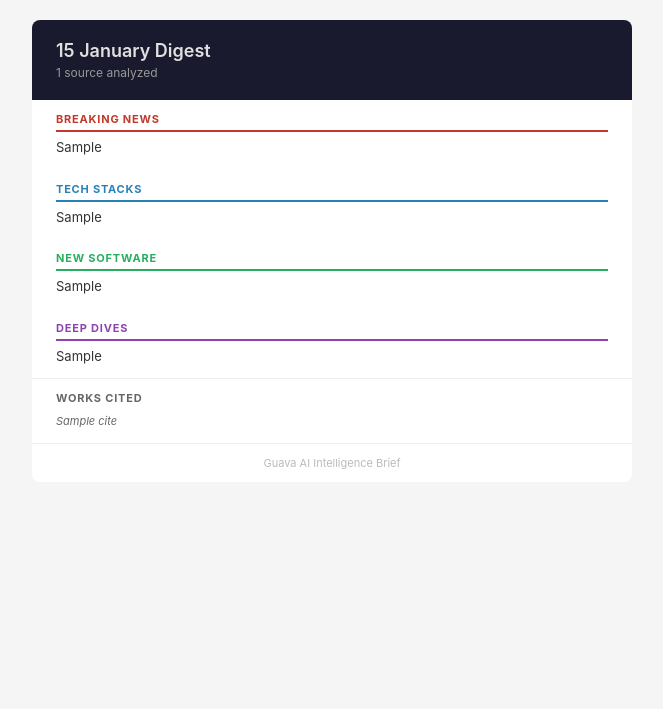
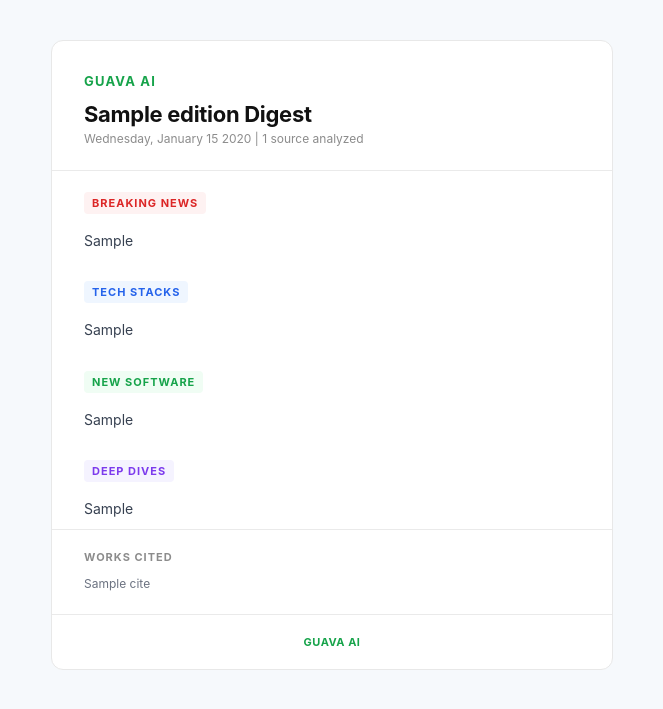
Before and after one commit to Sebastian-O-Rodriguez/Tech-Email-Digest-Automation, a Python web app: template src/email_ingester/templates/digest.html.j2 in a window 1280 px wide. Shown: the top 709 px of the page, without its empty margins (308-971 px from the left). Run offline with Jinja, Linux system fonts and the light colour scheme; the template is opened without the code that fills it: most values are stand-ins (such as "Sample title", 1, 10 or a date in 2020).

Commit message:
feat: Mon-Fri 9:30/12:30 schedule, AM/PM editions, Guava AI branding
- Schedule: 9:30 AM and 12:30 PM ET, weekdays only
- Subject: "AM Digest, Wed 25 Mar" / "PM Digest, Wed 25 Mar"
- Template: clean react-email-inspired design with Guava AI brand
- DST guard updated for half-hour times with 5-min drift window
- Green brand color (#16a34a), pill-style section labels

Co-Authored-By: Claude Opus 4.6 (1M context) <noreply@anthropic.com>

```diff
--- a/src/email_ingester/digest.py
+++ b/src/email_ingester/digest.py
@@ -47,7 +47,8 @@ def generate_digest(
         ],
     )
 
-    html = template.render(digest=digest, citations=citations)
+    edition = "AM" if digest.generated_at.hour < 16 else "PM"
+    html = template.render(digest=digest, citations=citations, edition=edition)
 
     return DigestOutput(
         generated_at=digest.generated_at,
--- a/src/email_ingester/sender.py
+++ b/src/email_ingester/sender.py
@@ -36,8 +36,10 @@ def send_digest(config: Config, token: str, digest: DigestOutput) -> None:
         "Content-Type": "application/json",
     }
 
-    date_str = digest.generated_at.strftime("%d %B Digest")
-    subject = date_str
+    # AM edition runs ~9:30 ET (13:30-14:30 UTC), PM runs ~12:30 ET (16:30-17:30 UTC)
+    edition = "AM" if digest.generated_at.hour < 16 else "PM"
+    day_str = digest.generated_at.strftime("%a %d %b")
+    subject = f"{edition} Digest, {day_str}"
 
     payload = {
         "message": {
--- a/src/email_ingester/templates/digest.html.j2
+++ b/src/email_ingester/templates/digest.html.j2
@@ -1,33 +1,46 @@
 <!DOCTYPE html>
-<html>
+<html lang="en">
 <head>
 <meta charset="utf-8">
+<meta name="viewport" content="width=device-width, initial-scale=1.0">
+<title>Guava AI Digest</title>
 <style>
-  body { font-family: -apple-system, BlinkMacSystemFont, 'Segoe UI', sans-serif; margin: 0; padding: 20px; background: #f5f5f5; color: #1a1a1a; }
-  .container { max-width: 600px; margin: 0 auto; background: #fff; border-radius: 8px; overflow: hidden; }
-  .header { background: #1a1a2e; color: #e0e0e0; padding: 20px 24px; }
-  .header h1 { margin: 0 0 4px 0; font-size: 18px; font-weight: 600; }
-  .header .meta { font-size: 12px; color: #999; }
-  .section { padding: 12px 24px 4px 24px; }
-  .section-label { font-size: 11px; font-weight: 700; text-transform: uppercase; letter-spacing: 0.8px; margin: 0 0 6px 0; padding-bottom: 4px; border-bottom: 2px solid; }
-  .breaking .section-label { color: #c0392b; border-color: #c0392b; }
-  .stacks .section-label { color: #2980b9; border-color: #2980b9; }
-  .software .section-label { color: #27ae60; border-color: #27ae60; }
-  .dives .section-label { color: #8e44ad; border-color: #8e44ad; }
-  .section-body { font-size: 13px; line-height: 1.5; color: #333; margin: 0 0 8px 0; }
-  .citations { padding: 12px 24px; border-top: 1px solid #eee; }
-  .citations-label { font-size: 11px; font-weight: 700; text-transform: uppercase; letter-spacing: 0.8px; color: #666; margin: 0 0 8px 0; }
+  body { font-family: -apple-system, BlinkMacSystemFont, 'Segoe UI', Roboto, 'Helvetica Neue', Arial, sans-serif; margin: 0; padding: 0; background: #f6f9fc; color: #1a1a1a; -webkit-font-smoothing: antialiased; }
+  .wrapper { padding: 40px 20px; }
+  .container { max-width: 560px; margin: 0 auto; background: #ffffff; border-radius: 12px; border: 1px solid #e8e8e8; overflow: hidden; }
+  .brand { padding: 32px 32px 0 32px; }
+  .brand-mark { font-size: 13px; font-weight: 700; letter-spacing: 1.2px; text-transform: uppercase; color: #16a34a; margin: 0; }
+  .header { padding: 12px 32px 24px 32px; border-bottom: 1px solid #eaeaea; }
+  .header h1 { margin: 0 0 4px 0; font-size: 22px; font-weight: 700; color: #111; letter-spacing: -0.3px; }
+  .header .meta { font-size: 12px; color: #8c8c8c; margin: 0; }
+  .section { padding: 20px 32px 8px 32px; }
+  .section-label { font-size: 11px; font-weight: 700; text-transform: uppercase; letter-spacing: 1px; margin: 0 0 8px 0; padding: 4px 8px; border-radius: 4px; display: inline-block; }
+  .breaking .section-label { color: #dc2626; background: #fef2f2; }
+  .stacks .section-label { color: #2563eb; background: #eff6ff; }
+  .software .section-label { color: #16a34a; background: #f0fdf4; }
+  .dives .section-label { color: #7c3aed; background: #f5f3ff; }
+  .section-body { font-size: 14px; line-height: 1.6; color: #374151; margin: 8px 0 0 0; }
+  .divider { border: none; border-top: 1px solid #eaeaea; margin: 0; }
+  .citations { padding: 20px 32px; }
+  .citations-label { font-size: 11px; font-weight: 700; text-transform: uppercase; letter-spacing: 1px; color: #8c8c8c; margin: 0 0 10px 0; }
   .citations ul { margin: 0; padding: 0; list-style: none; }
-  .citations li { font-size: 11px; line-height: 1.6; color: #666; font-style: italic; }
-  .footer { padding: 12px 24px; text-align: center; font-size: 11px; color: #bbb; border-top: 1px solid #eee; }
+  .citations li { font-size: 12px; line-height: 1.7; color: #6b7280; }
+  .footer { padding: 20px 32px; text-align: center; border-top: 1px solid #eaeaea; }
+  .footer p { margin: 0; font-size: 11px; color: #a3a3a3; }
+  .footer .brand-footer { font-weight: 700; color: #16a34a; letter-spacing: 0.5px; }
 </style>
 </head>
 <body>
+<div class="wrapper">
 <div class="container">
 
+  <div class="brand">
+    <p class="brand-mark">Guava AI</p>
+  </div>
+
   <div class="header">
-    <h1>{{ digest.generated_at.strftime('%d %B Digest') }}</h1>
-    <div class="meta">{{ digest.total_processed }} source{{ 's' if digest.total_processed != 1 else '' }} analyzed</div>
+    <h1>{{ edition }} Digest</h1>
+    <p class="meta">{{ digest.generated_at.strftime('%A, %B %d %Y') }} | {{ digest.total_processed }} source{{ 's' if digest.total_processed != 1 else '' }} analyzed</p>
   </div>
 
   {% if digest.report.breaking_news %}
@@ -59,6 +72,7 @@
   {% endif %}
 
   {% if citations %}
+  <hr class="divider">
   <div class="citations">
     <p class="citations-label">Works Cited</p>
     <ul>
@@ -70,9 +84,10 @@
   {% endif %}
 
   <div class="footer">
-    Guava AI Intelligence Brief
+    <p><span class="brand-footer">GUAVA AI</span></p>
   </div>
 
 </div>
+</div>
 </body>
 </html>
```
Also changed, not shown: .github/workflows/digest.yml.
